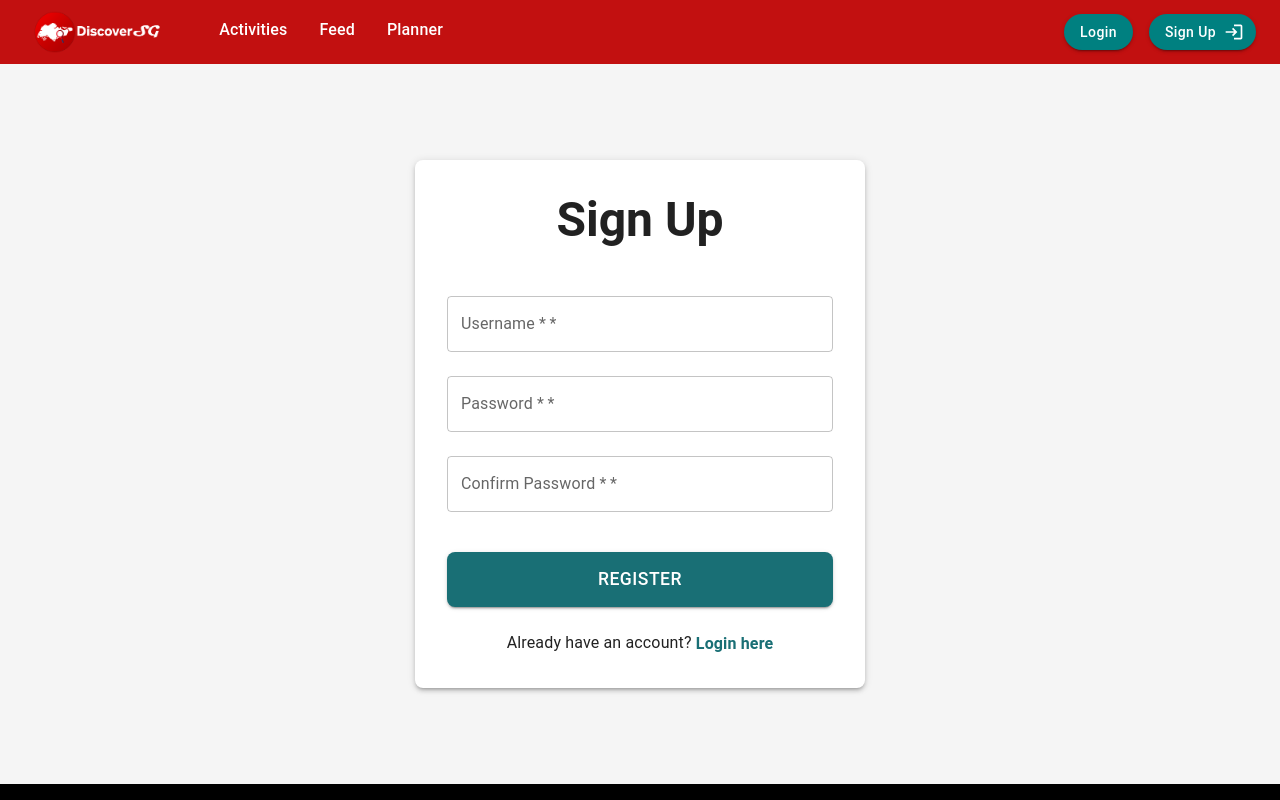
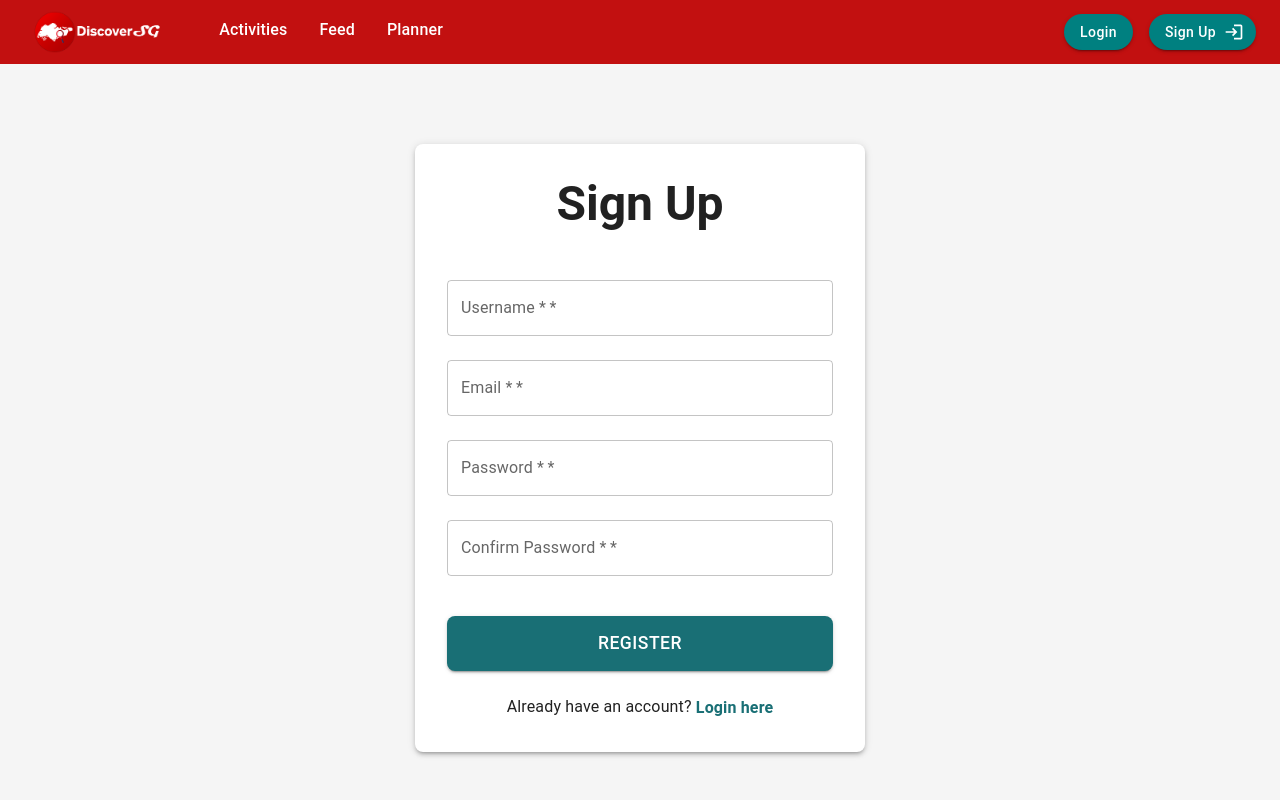
Before and after one commit to shangxian1/discoversg_isp, a React (Vite) app in the folder discoversg-frontend/: page /signup in a window 1280 px wide. Shown: the top 800 px of the page. Built offline with nearby package versions, Linux system fonts and the light colour scheme.

Commit message:
update signup and login

```diff
--- a/discoversg-frontend/src/pages/SignUp.jsx
+++ b/discoversg-frontend/src/pages/SignUp.jsx
@@ -1,10 +1,11 @@
 import React, { useState } from 'react';
-import { Box, Typography, TextField, Button, Paper, Alert, Collapse, Link } from '@mui/material';
+import { Box, Typography, TextField, Button, Paper, Alert, Collapse, Link, emphasize } from '@mui/material';
 import { useNavigate } from 'react-router-dom';
 
 const Signup = () => {
   const navigate = useNavigate();
   const [username, setUsername] = useState('');
+  const [Email, setEmail] = useState('');
   const [password, setPassword] = useState('');
   const [confirmPassword, setConfirmPassword] = useState('');
   const [error, setError] = useState('');
@@ -84,6 +85,15 @@ const Signup = () => {
             required
           />
           <TextField
+            label="Email *"
+            type="Email"
+            fullWidth
+            margin="normal"
+            value={Email}
+            onChange={(e) => setEmail(e.target.value)}
+            required
+          />
+          <TextField
             label="Password *"
             type="password"
             fullWidth
--- a/discoversg-frontend/src/pages/login.jsx
+++ b/discoversg-frontend/src/pages/login.jsx
@@ -1,6 +1,6 @@
 import React, { useState } from 'react';
 import { Box, Typography, TextField, Button, Paper, Alert, Collapse } from '@mui/material'; // Added Alert and Collapse
-import { useNavigate } from 'react-router-dom';
+import { useNavigate, Link } from 'react-router-dom';
 
 const Login = () => {
   const navigate = useNavigate();
@@ -78,6 +78,11 @@ const Login = () => {
               Login
             </Button>
           </Box>
+          <Typography variant="body2" align="center" color="text.secondary" sx={{ mt: 2 }}>
+            Don't have an account? Click{' '}
+            <Link to="/signup" style={{ color: '#196f75', fontWeight: 'bold', cursor: 'pointer' }}>here</Link>
+            {' '}to sign up
+          </Typography>
         </form>
       </Paper>
     </Box>
```
